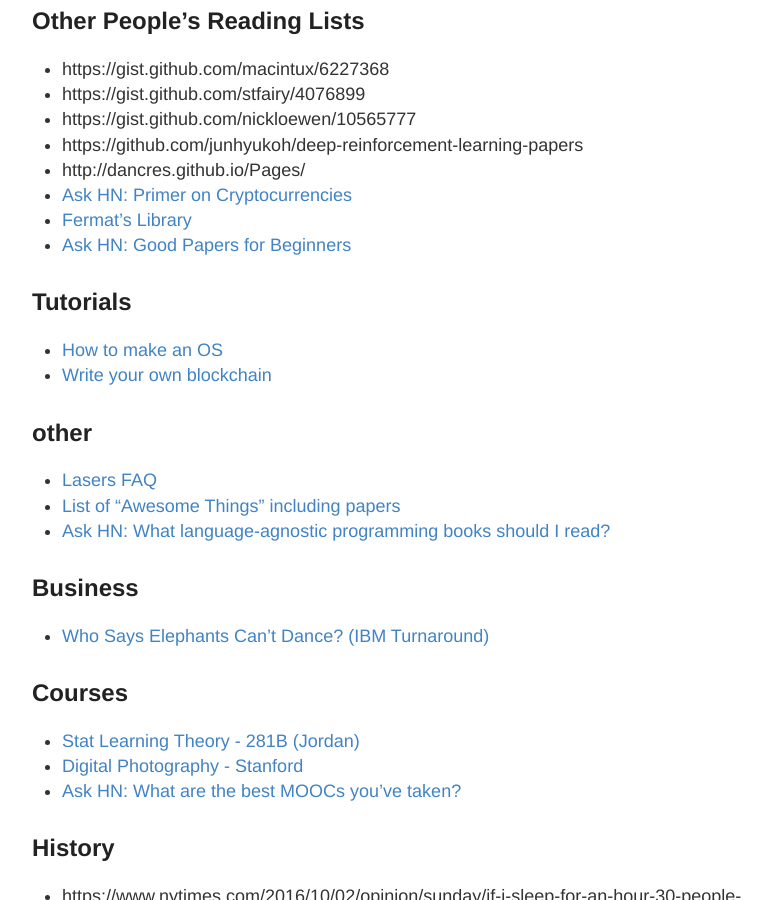
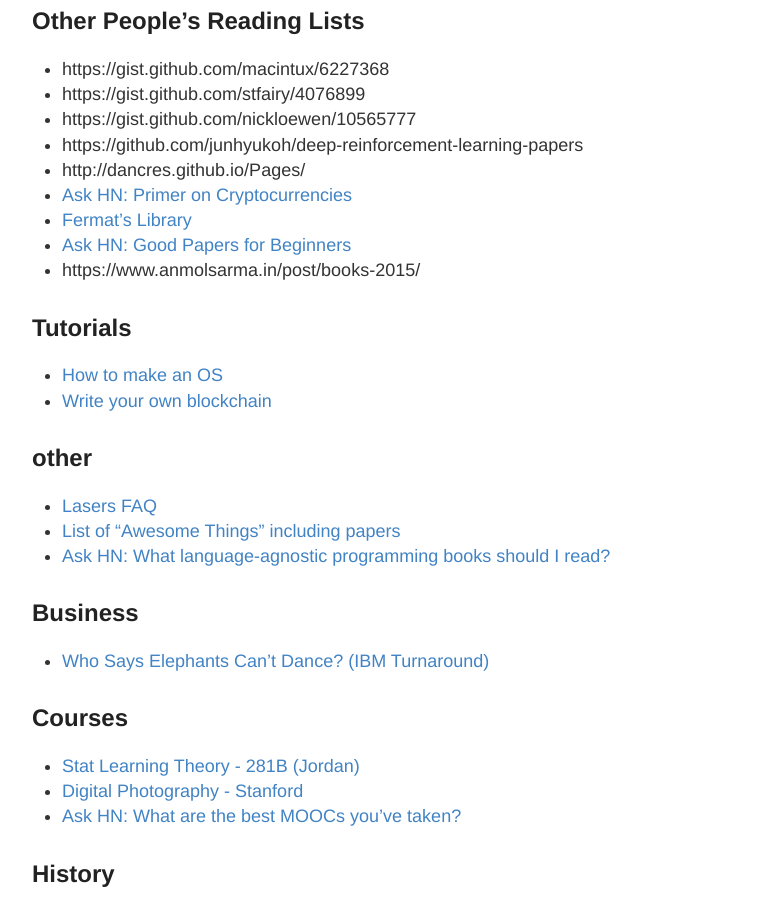
Before and after one commit to RONNCC/ronncc.github, a Jekyll site: the page built from _posts/2015-12-25-ReadingList.md, in a window 1280 px wide and 900 px high, scrolled down 5509 px. Shown: the whole window, without its empty margins (248-1020 px from the left). Built offline with Jekyll 4.4.1, drawn with Linux system fonts in a browser that asks for light colours; comment, search, counter and statistics services are not loaded; some of the changed lines change nothing that is shown.

Commit message:
Update 2015-12-25-ReadingList.md

```diff
--- a/_posts/2015-12-25-ReadingList.md
+++ b/_posts/2015-12-25-ReadingList.md
@@ -213,6 +213,7 @@
 - [Ask HN: Primer on Cryptocurrencies](https://news.ycombinator.com/item?id=14659775)
 - [Fermat's Library](http://fermatslibrary.com/)
 - [Ask HN: Good Papers for Beginners](https://news.ycombinator.com/item?id=15695326)
+- https://www.anmolsarma.in/post/books-2015/
 
 
 ## Tutorials
```
